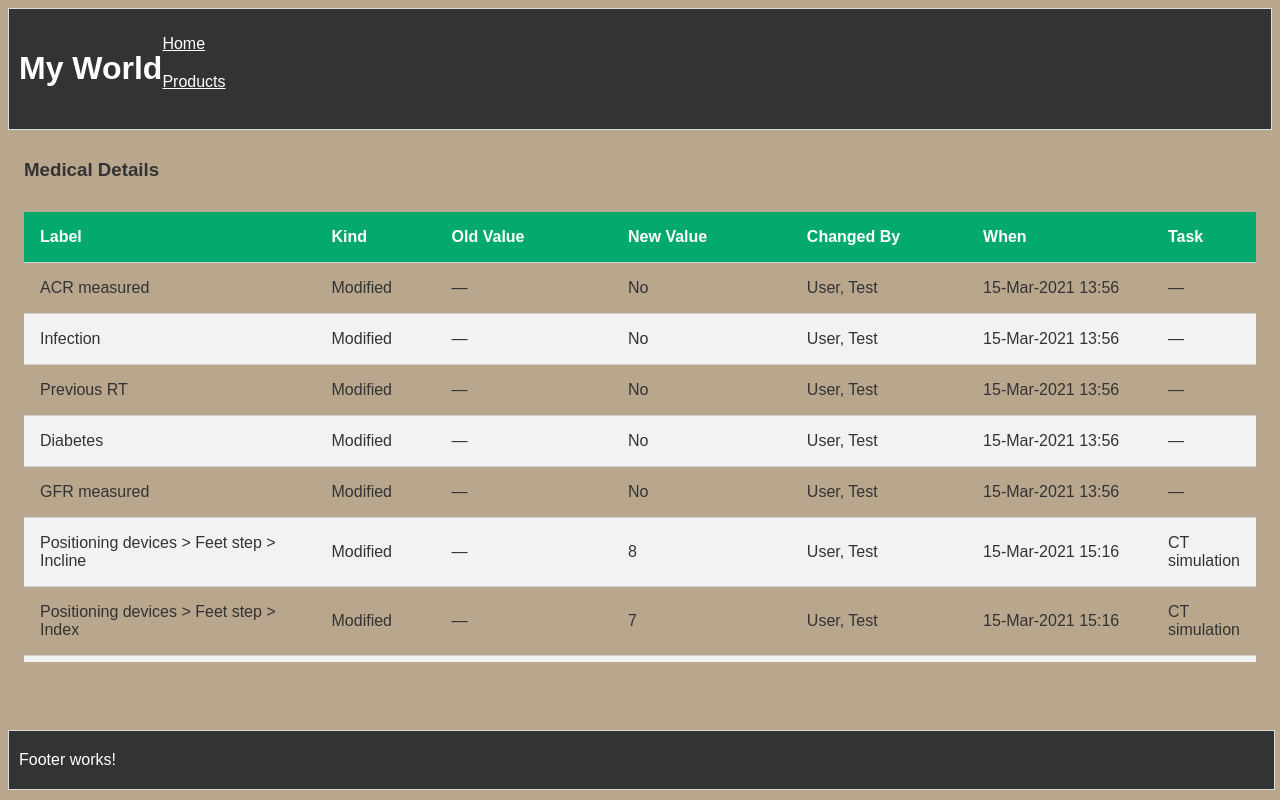
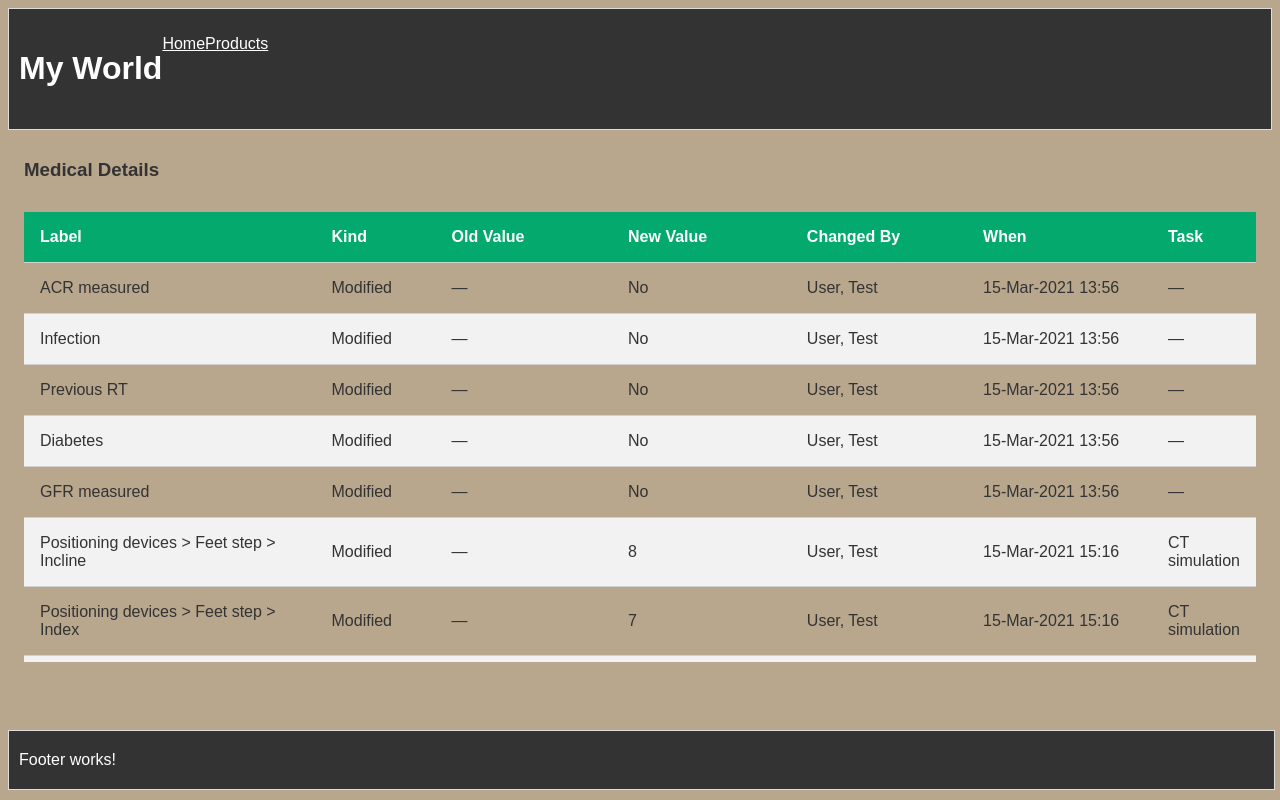
Before and after one commit to gandholi-kumar/angular_portfolio, an Angular app: page /home in a window 1280 px wide. Built offline with nearby package versions, Linux system fonts and the light colour scheme.

Commit message:
1 file modified

```diff
--- a/src/shared/nav/nav.component.css
+++ b/src/shared/nav/nav.component.css
@@ -1,3 +1,7 @@
 nav {
   display: flex;
 }
+
+nav ul {
+  display: flex;
+}
```
